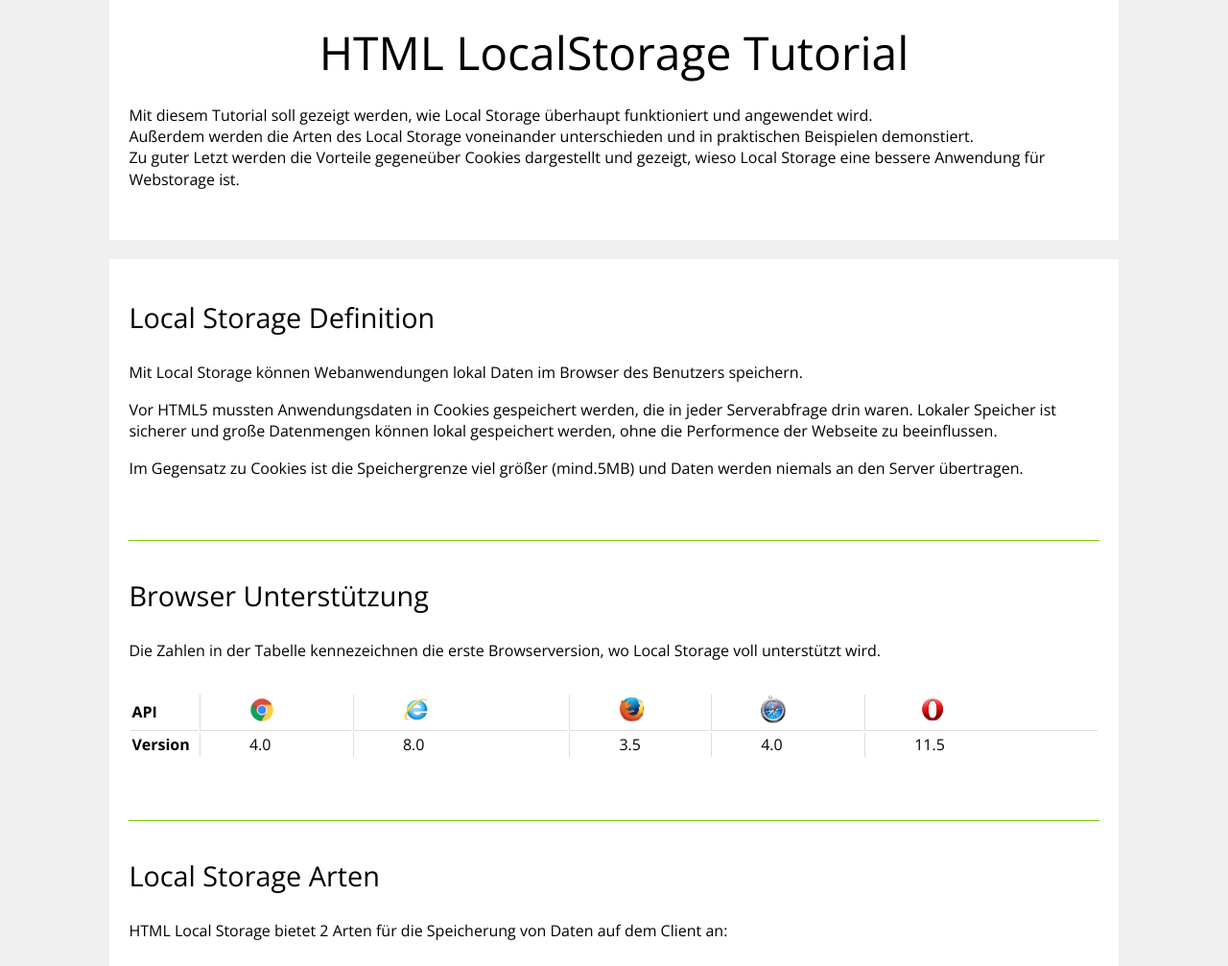
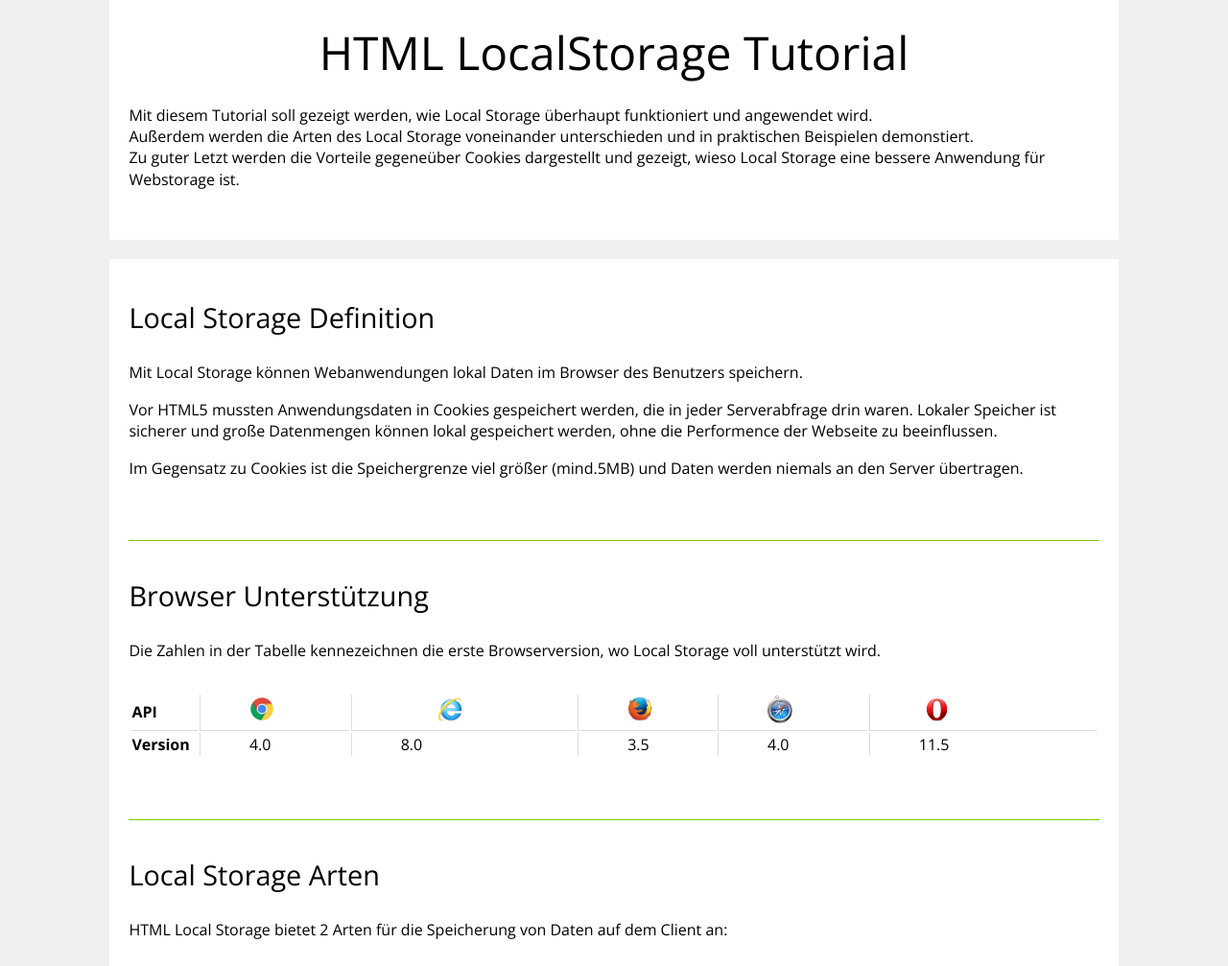
Before and after one commit to IssamJow/Local-Storage-Projekt, a plain HTML site: page Projekt.html in a window 1280 px wide. Shown: the part 93-1100 px from the top of the page at 96% size. Drawn offline with nearby package versions, Linux system fonts and the light colour scheme.

Commit message:
browsersupport weiter

```diff
--- a/Layout.css
+++ b/Layout.css
@@ -243,3 +243,4 @@ padding-top: 8px;}
 \*------------------------------------*/
 #SessionStorage > div.Exemple2 > h3,#remove > p:nth-child(1){padding-top: 2rem;}
 span{color: blue;}
+#Support > table > thead > tr > th:nth-child(3) > img {padding-left: 2.3rem;}
--- a/Projekt.html
+++ b/Projekt.html
@@ -52,11 +52,11 @@
 	          <thead>
 		          <tr>
 			          <th >API</th>
-		            <th><img src="Browserimg/unnamed.png" alt="chrome" width="25%"></th>
-		            <th><img src="Browserimg/internet-explorer-10-for-windows-7-16-535x535.png" alt="IE" width="15%"></th>
-                     <th><img src="Browserimg/firefox-256.e2c1fc556816.jpg" alt="Firefox" width="29%"></th>
-                     <th><img src="Browserimg/safari-extrem-langsam_4134868a.jpg" alt="Safari" width="25%"></th>
-                      <th><img src="Browserimg/Opera-Logo-Icon.jpg" alt="Opera" width="20%"></th>
+		            <th><img class="u"src="Browserimg/unnamed.png" alt="chrome" width="25%"></th>
+		            <th><img class="u"src="Browserimg/internet-explorer-10-for-windows-7-16-535x535.png" alt="IE" width="15%"></th>
+                     <th><img class="u"src="Browserimg/firefox-256.e2c1fc556816.jpg" alt="Firefox" width="29%"></th>
+                     <th><img class="u"src="Browserimg/safari-extrem-langsam_4134868a.jpg" alt="Safari" width="25%"></th>
+                      <th><img class="u"src="Browserimg/Opera-Logo-Icon.jpg" alt="Opera" width="20%"></th>
 		          </tr>
 			      </thead>
 			      <tbody>
```
